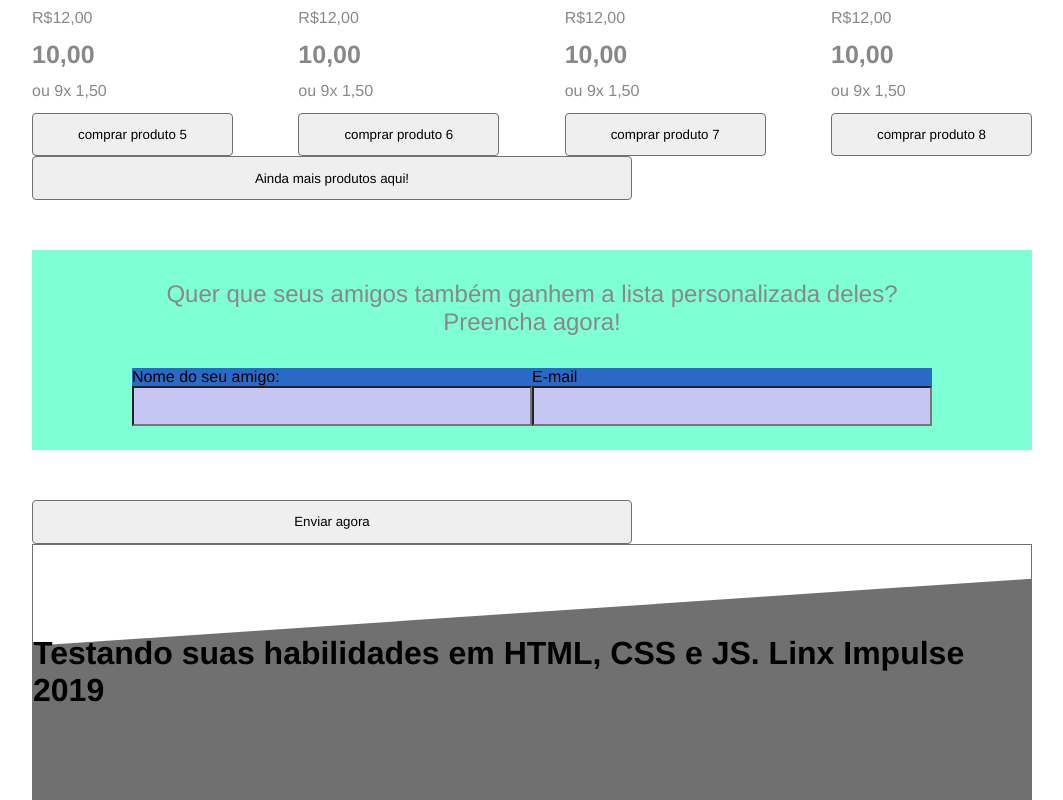
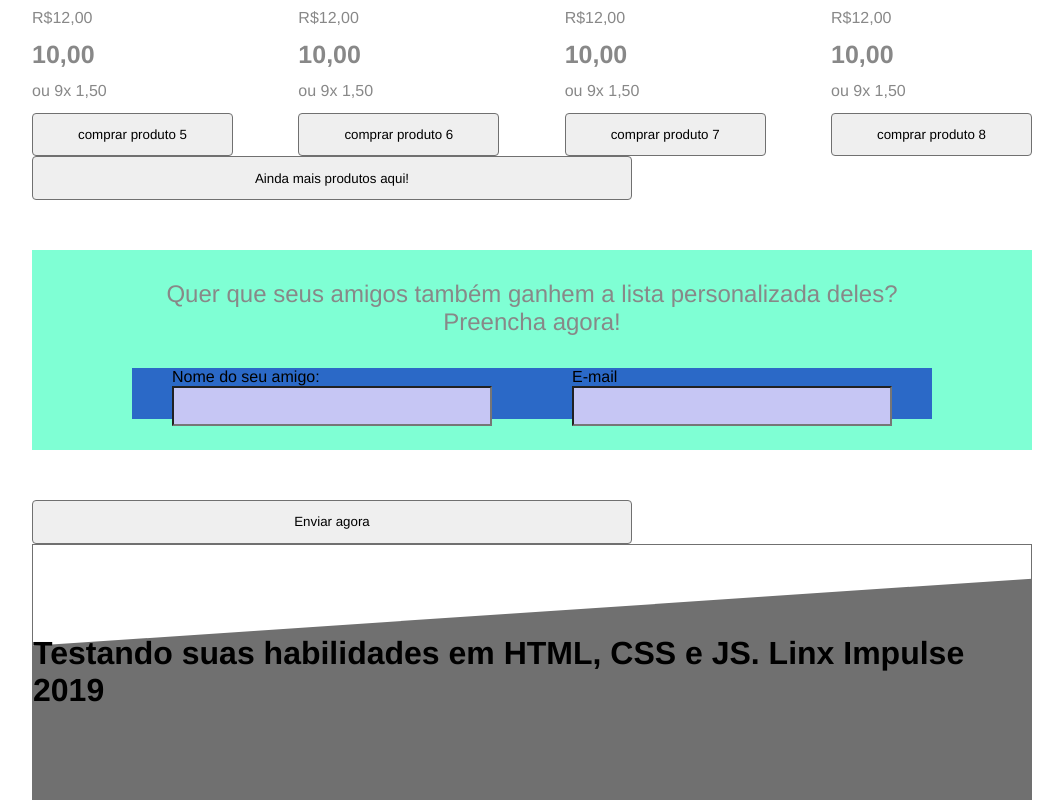
Before and after one commit to Cindy-Ariel/Desafio_Linx_Impulse, a React (Vite) app in the folder vite-project/: page / in a window 1280 px wide. Shown: the part 1365-2165 px from the top of the page, without its empty margins (108-1171 px from the left). Built offline with nearby package versions, Linux system fonts and the light colour scheme.

Commit message:
Inserindo componente Input no Compartilhe\index.jsx

```diff
--- a/vite-project/src/components/Compartihe/index.jsx
+++ b/vite-project/src/components/Compartihe/index.jsx
@@ -7,8 +7,13 @@ export function Compartilhe() {
       <h1 className={S.tituto_compartilha}>Quer que seus amigos também ganhem a lista personalizada deles? Preencha agora!</h1>
 
       <div className={S.input_compartilha}>
-        <Input nome="Nome do seu amigo:" />
-        <Input nome="E-mail" />
+        <div className={S.input}>
+          <Input nome="Nome do seu amigo:" />
+        </div>
+        <div className={S.input}>
+          <Input nome="E-mail" />
+        </div>
+
       </div>
 
     </div>
```
